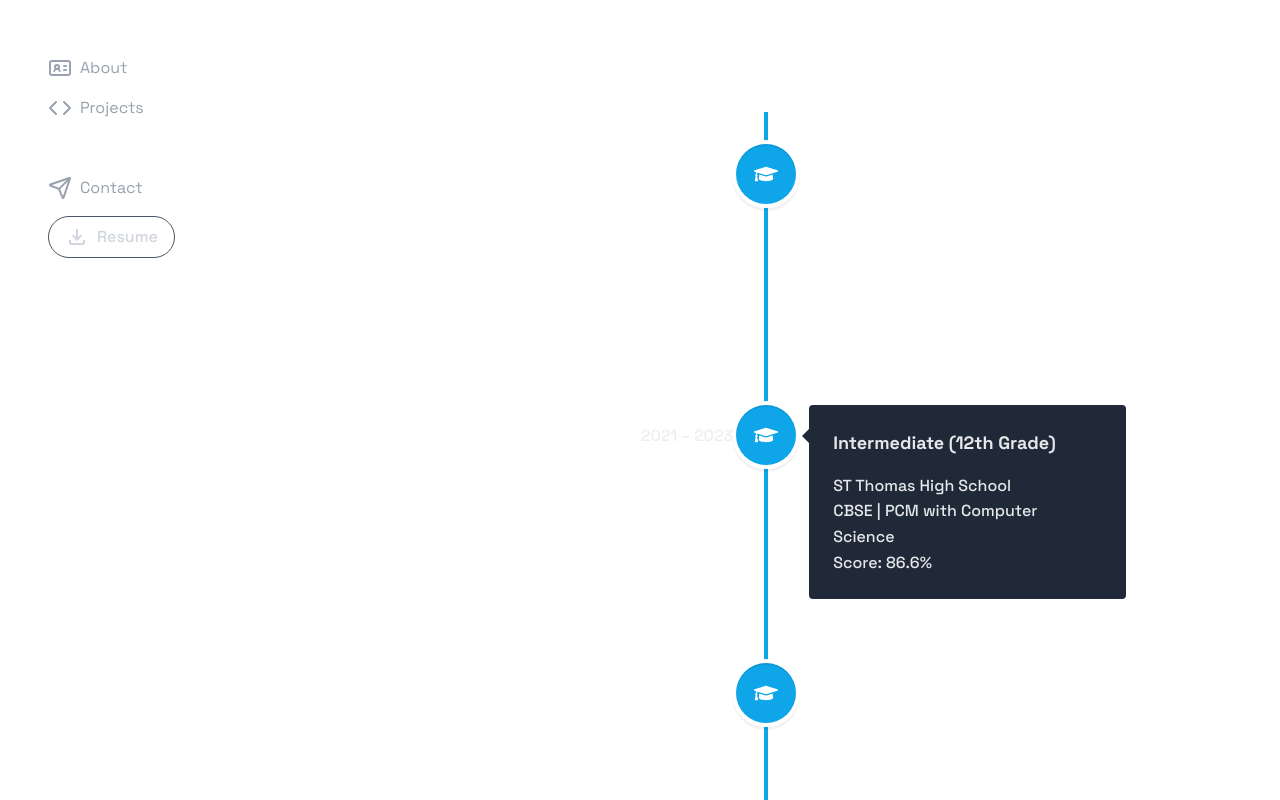
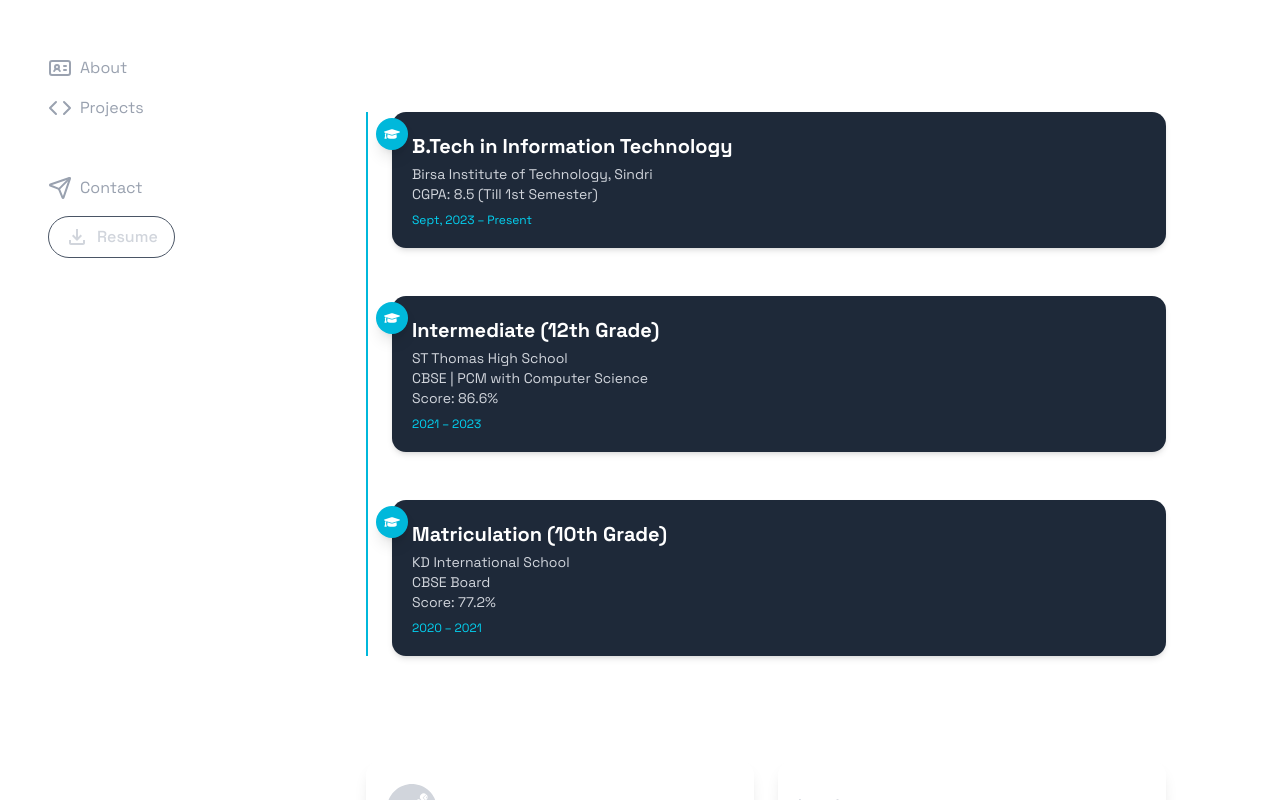
Before and after one commit to Pragyat-Nikunj/Pragyat_Portfolio, a Next.js app: page / in a window 1280 px wide. Both pictures are taken after a click on the element "Education". Shown: the top 800 px of the page. Built offline with nearby package versions, Linux system fonts and the light colour scheme.

Commit message:
removed react timeline

```diff
--- a/components/Education.tsx
+++ b/components/Education.tsx
@@ -3,11 +3,6 @@
 import React from "react";
 import { SiCoursera, SiKaggle, SiPostman } from "react-icons/si";
 import { educationTimeline } from "@/lib/data";
-import {
-    VerticalTimeline,
-    VerticalTimelineElement,
-} from "react-vertical-timeline-component";
-import "react-vertical-timeline-component/style.min.css";
 import { FaGraduationCap } from "react-icons/fa";
 import { RainbowButton } from "@/components/magicui/rainbow-button";
 
@@ -42,25 +37,20 @@ export function Education() {
             </Head>
             <h2 className="text-3xl md:text-4xl font-bold mb-6 text-white">Education</h2>
 
-            <VerticalTimeline lineColor="#0ea5e9">
+            <div className="relative border-l-2 border-cyan-500 pl-6 space-y-12">
                 {educationTimeline.map((item, index) => (
-                    <VerticalTimelineElement
-                        key={index}
-                        date={item.date}
-                        iconStyle={{ background: "#0ea5e9", color: "#fff" }}
-                        icon={<FaGraduationCap />}
-                        contentStyle={{
-                            background: "#1f2937",
-                            color: "#e5e7eb",
-                            boxShadow: "none",
-                        }}
-                        contentArrowStyle={{ borderRight: "7px solid #1f2937" }}
-                    >
-                        <h3 className="text-lg font-semibold">{item.title}</h3>
-                        <p className="text-sm whitespace-pre-line">{item.description}</p>
-                    </VerticalTimelineElement>
+                    <div key={index} className="relative">
+                        <div className="absolute -left-4 top-1.5 w-8 h-8 rounded-full bg-cyan-500 flex items-center justify-center text-white shadow-lg">
+                            <FaGraduationCap size={16} />
+                        </div>
+                        <div className="bg-gray-800 p-5 rounded-xl shadow-md hover:shadow-cyan-500/20 transition">
+                            <h3 className="text-xl font-semibold text-white">{item.title}</h3>
+                            <p className="text-sm text-gray-300 mt-1 whitespace-pre-line">{item.description}</p>
+                            <span className="block text-cyan-400 text-xs mt-2">{item.date}</span>
+                        </div>
+                    </div>
                 ))}
-            </VerticalTimeline>
+            </div>
             <h2 className="text-3xl md:text-4xl font-bold mt-10 mb-6 text-white">Certifications</h2>
 
             <div className="grid gap-6 md:grid-cols-2">
```
